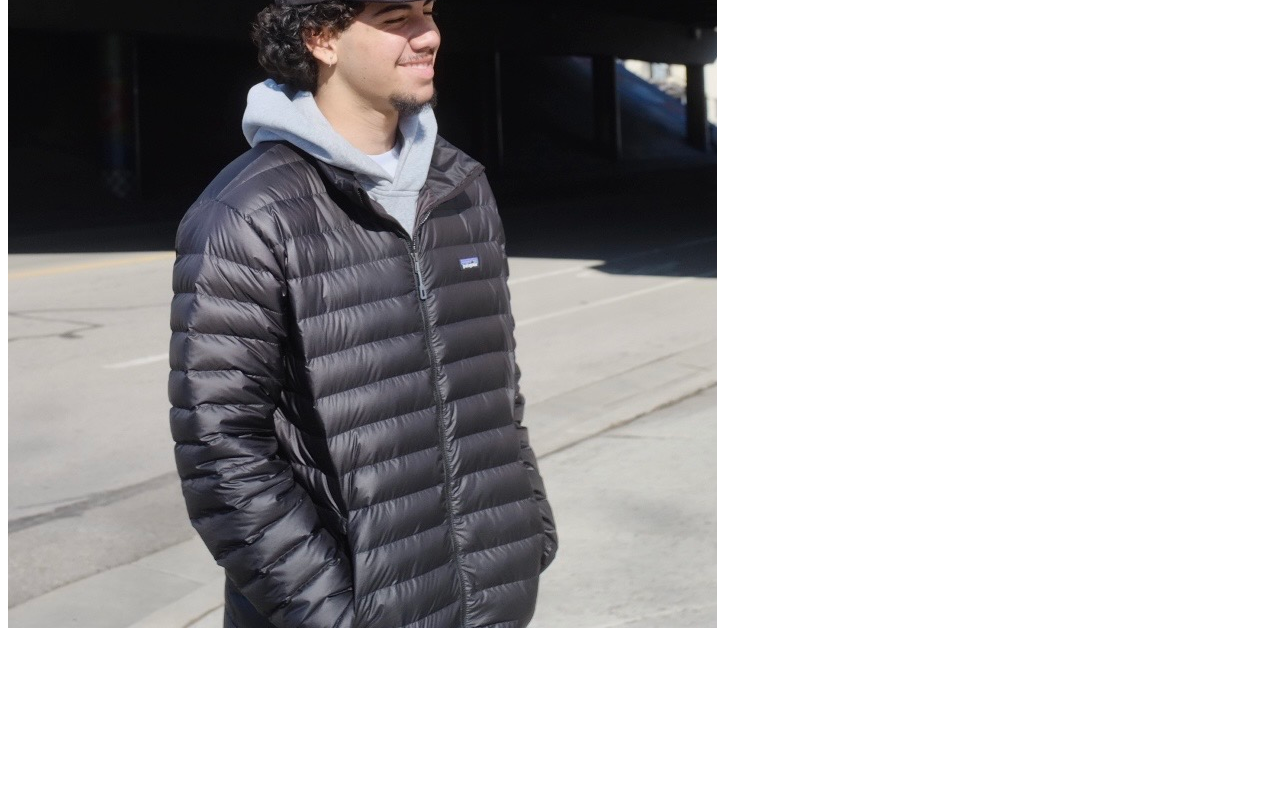
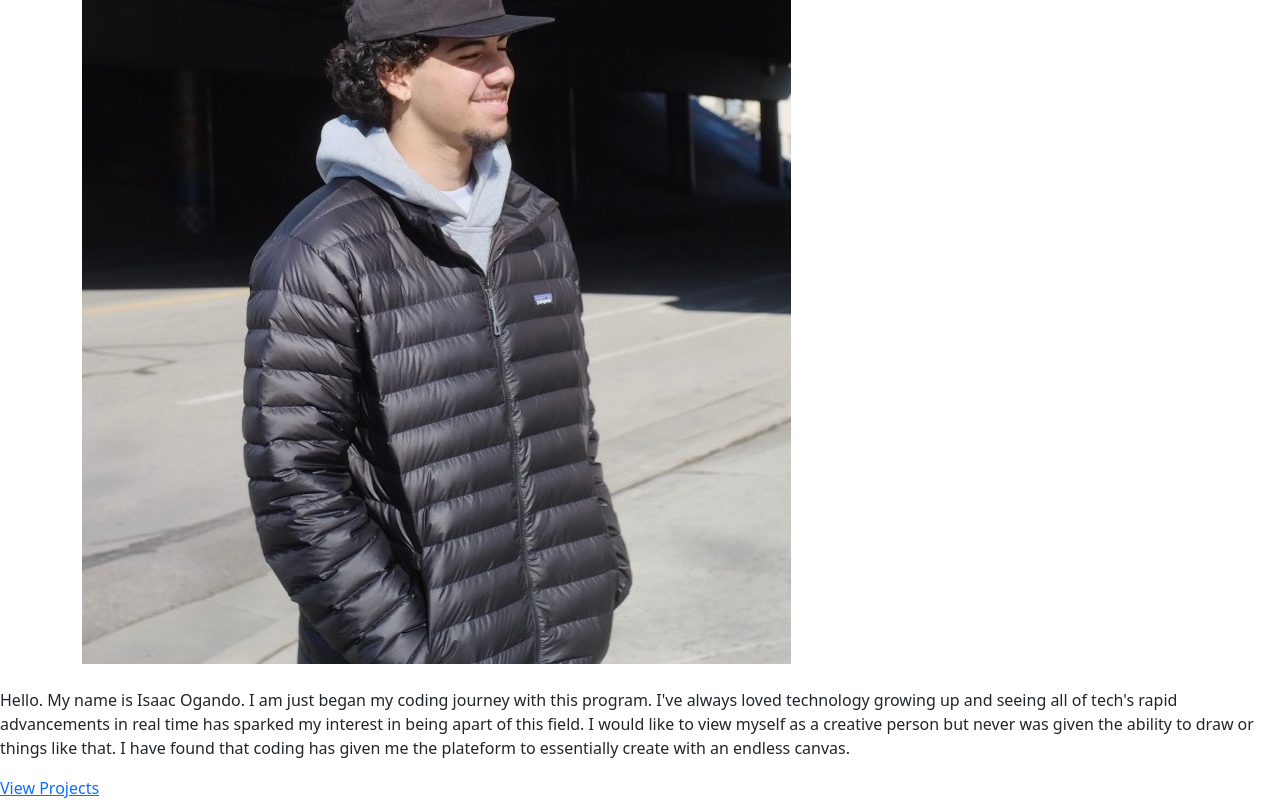
Before and after one commit to Isaacogando/Isaacogando.github.io, a plain HTML site: page index.html in a window 1280 px wide. Shown: the part 622-1422 px from the top of the page. Before the commit the page ends 1258 px from the top, so only its background shows below. Drawn offline with nearby package versions, Linux system fonts and the light colour scheme.

Commit message:
Update index.html

```diff
--- a/index.html
+++ b/index.html
@@ -1,4 +1,24 @@
-<html>
-    <h1>Isaac's Portfolio</h1>
-    <img src="./bioPic.jpeg" />
+<html
+  <head>
+    <link rel="stylesheet" href="portfolio.css">
+    <link href="https://cdn.jsdelivr.net/npm/bootstrap@5.3.0-alpha1/dist/css/bootstrap.min.css" rel="stylesheet" integrity="sha384-GLhlTQ8iRABdZLl6O3oVMWSktQOp6b7In1Zl3/Jr59b6EGGoI1aFkw7cmDA6j6gD" crossorigin="anonymous">
+  </head>
+<body>
+   <h1>Isaac's Portfolio</h1>
+  <h2 class="short-description">Welcome to my landing page!</h2>
+ <div class="container">
+   <img src="./bioPic.jpeg" />
+  </div>
+<br/>
+  <div class="row">
+   <p> Hello. My name is Isaac Ogando. I am just began my coding journey with this program. I've always loved technology growing up and seeing all of tech's rapid advancements in real time has sparked my interest in being
+       apart of this field. I would like to view myself as a creative person but never was given the ability to draw or things like that. I have found that coding has given me the plateform to essentially create
+      with an endless canvas. </p>
+  </div>
+  <div class="row">
+    <div class="col-lg-12">
+      <a class="link" href="https://isaacogando.github.io/myproject/">View Projects</a>
+    </div>
+  </div>
+</body>
 </html>
```
